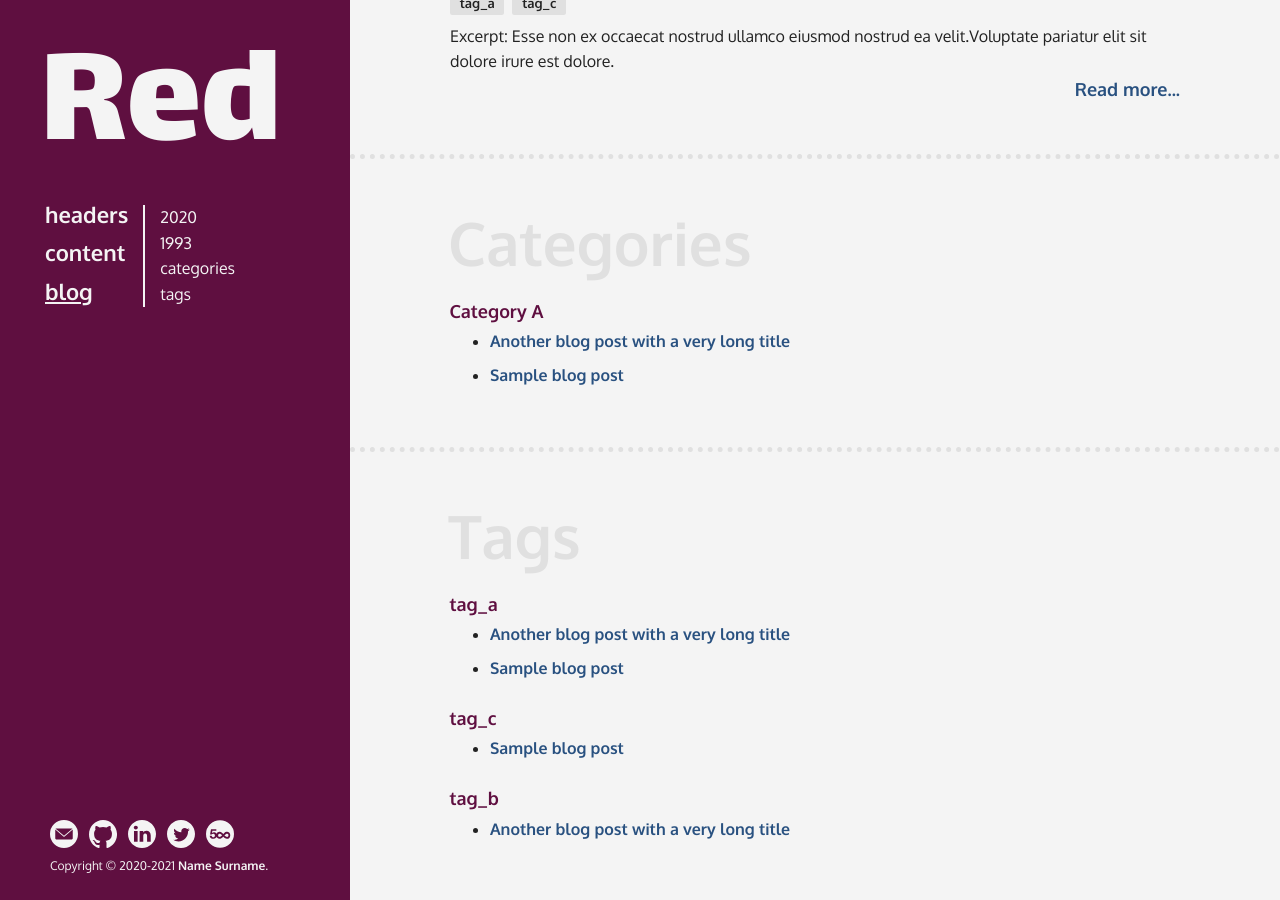
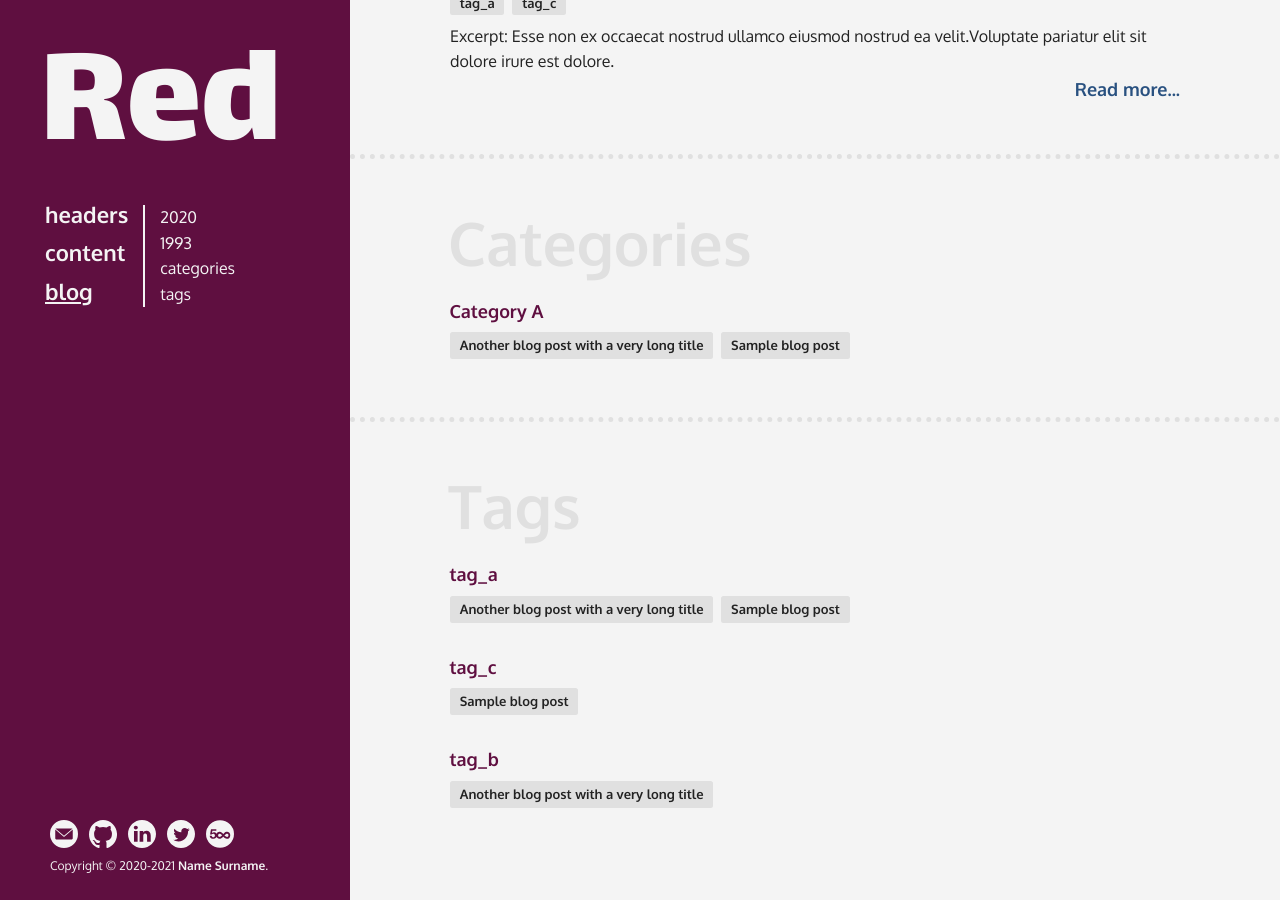
Before and after one commit to rafalkaron/r-jekyll-theme, a Jekyll site: the page built from blog.md, in a window 1280 px wide and 900 px high, scrolled down 1059 px. Built offline with Jekyll 4.4.1, drawn with Linux system fonts in a browser that asks for light colours; some web fonts are replaced.

Commit message:
styled tags and categories lists

```diff
--- a/_includes/blog/categories.html
+++ b/_includes/blog/categories.html
@@ -4,9 +4,9 @@
         <div class="category-group">
         {% capture category_name %}{{ category | first }}{% endcapture %}
         <h2 id="{{ category_name | slugize }}" class="category-head">{{ category_name }}</h2>
-        <ul>
+        <ul class="post-tags">
             {% for post in site.categories[category_name] %}
-            <li><a href="{{ site.baseurl }}{{ post.url }}">{{post.title}}</a></li>
+            <li class="post-tag"><a href="{{ site.baseurl }}{{ post.url }}">{{post.title}}</a></li>
             {% endfor %}
         </ul>
 
--- a/_includes/blog/tags.html
+++ b/_includes/blog/tags.html
@@ -5,9 +5,9 @@
         {% capture tag_name %}{{ tag | first }}{% endcapture %}
 
         <h2 id="{{ tag_name | slugize }}" class="tag-head">{{ tag_name }}</h2>
-        <ul>
+        <ul class="post-tags">
             {% for post in site.tags[tag_name] %}
-            <li><a href="{{ site.baseurl }}{{ post.url }}">{{post.title}}</a></li>
+            <li class="post-tag"><a href="{{ site.baseurl }}{{ post.url }}">{{post.title}}</a></li>
             {% endfor %}
         </ul>
 
```
